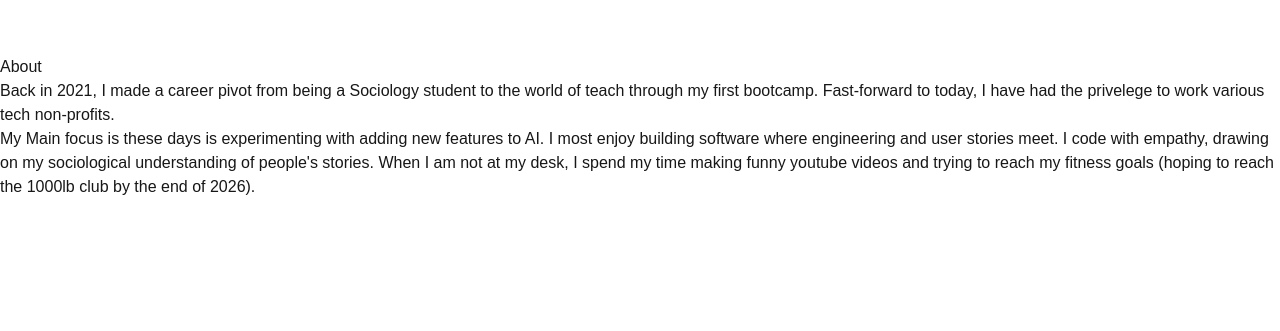
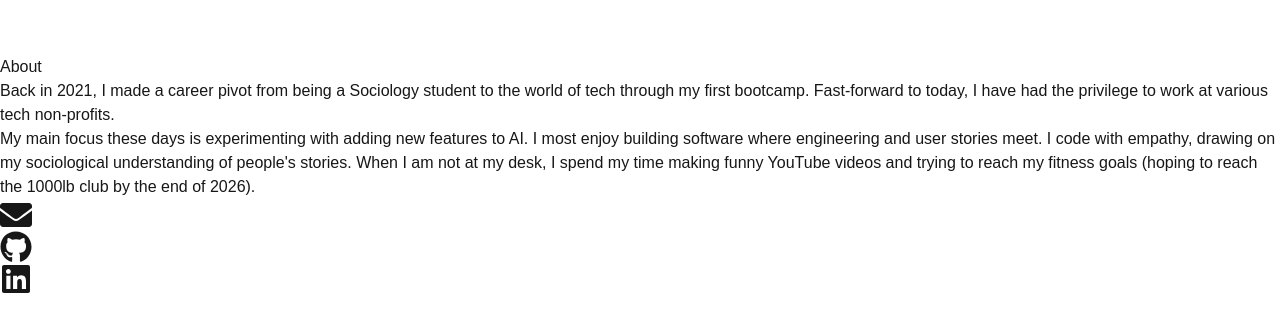
Before and after one commit to Jihunp/based-portfolio, a Next.js app: page / in a window 1280 px wide. Shown: the part 817-1148 px from the top of the page. Built offline with nearby package versions, Linux system fonts and the light colour scheme.

Commit message:
created a styled about section

```diff
--- a/package.json
+++ b/package.json
@@ -18,6 +18,7 @@
     "next": "15.0.1",
     "react": "^18.3.1",
     "react-dom": "^18.3.1",
+    "react-icons": "^5.3.0",
     "three": "^0.169.0"
   },
   "devDependencies": {
--- a/src/components/AboutMe.jsx
+++ b/src/components/AboutMe.jsx
@@ -1,23 +1,41 @@
-"use client"
+"use client";
 
 import Link from 'next/link';
 import "../app/styles/globals.css";
+import { FaGithub, FaEnvelope, FaLinkedin } from 'react-icons/fa';
 
 export default function AboutMe() {
   return (
-    <section id="about-me" className="flex flex-col items-center justify-center h-screen bg-gray-200 text-gray-800 snap-start pt-20">
+    <section id="about-me" className="relative flex flex-col items-center justify-center h-screen bg-gray-200 text-gray-800 snap-start pt-20">
+      {/* Decorative Shapes */}
+      <div className="absolute -top-10 -left-10 w-40 h-40 bg-indigo-500 rounded-full opacity-50 animate-pulse"></div>
+      <div className="absolute top-32 -right-12 w-24 h-24 bg-yellow-400 rounded-full opacity-70 animate-bounce"></div>
+      <div className="absolute bottom-24 left-20 w-28 h-28 bg-green-300 rounded-lg rotate-12 shadow-lg"></div>
+      <div className="absolute bottom-10 right-16 w-20 h-20 bg-red-400 rounded-full opacity-60 animate-spin-slow"></div>
+
+      {/* About Section Content */}
       <h2 className="text-4xl md:text-5xl font-bold mb-4">About</h2>
       <p className="text-lg md:text-2xl max-w-xl text-center mb-6">
-        Back in 2021, I made a career pivot from being a Sociology student to the world of teach through my first bootcamp.
-        Fast-forward to today, I have had the privelege to work various tech non-profits.
+        Back in 2021, I made a career pivot from being a Sociology student to the world of tech through my first bootcamp.
+        Fast-forward to today, I have had the privilege to work at various tech non-profits.
       </p>
       <p className="text-lg md:text-2xl max-w-xl text-center mb-6">
-        My Main focus is these days is experimenting with adding new features to AI.
-        I most enjoy building software where engineering and user stories meet.
-        I code with empathy, drawing on my sociological understanding of people&apos;s stories.
-        When I am not at my desk, I spend my time making funny youtube videos and trying to reach my fitness goals (hoping to reach the 1000lb club by the end of 2026).
+        My main focus these days is experimenting with adding new features to AI. I most enjoy building software where engineering and user stories meet.
+        I code with empathy, drawing on my sociological understanding of people&apos;s stories. When I am not at my desk, I spend my time making funny YouTube videos and trying to reach my fitness goals (hoping to reach the 1000lb club by the end of 2026).
       </p>
-      {/* Add your work items or project thumbnails here */}
+
+      {/* Contact Section */}
+      <div className="mt-10 flex space-x-6">
+        <a href="mailto:jihunparked@gmail.com" className="text-gray-700 hover:text-indigo-600 transition">
+          <FaEnvelope size={32} />
+        </a>
+        <a href="https://github.com/yourgithubusername" target="_blank" rel="noopener noreferrer" className="text-gray-700 hover:text-indigo-600 transition">
+          <FaGithub size={32} />
+        </a>
+        <a href="https://www.linkedin.com/in/yourlinkedinusername" target="_blank" rel="noopener noreferrer" className="text-gray-700 hover:text-indigo-600 transition">
+          <FaLinkedin size={32} />
+        </a>
+      </div>
     </section>
-  )
+  );
 }
```
Also changed, not shown: 1 other file (tests, documents, lock files or other folders).
